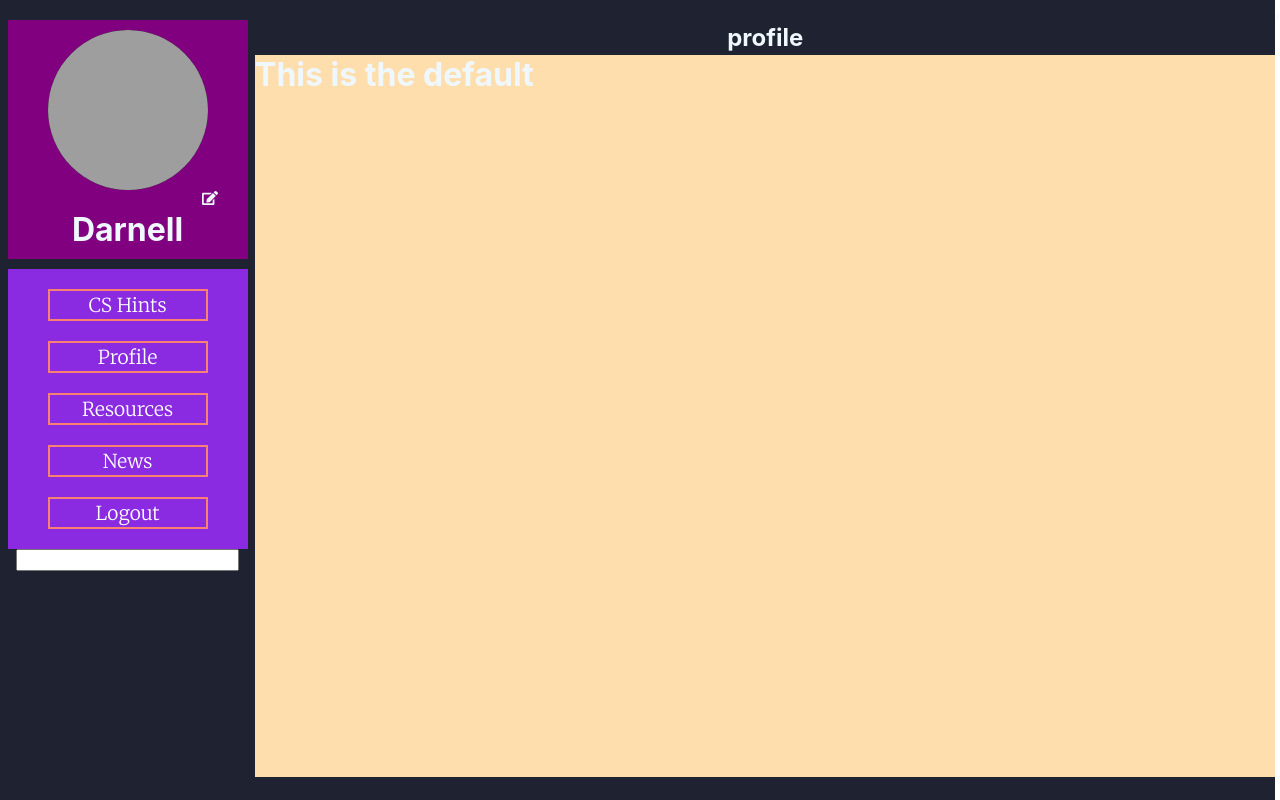
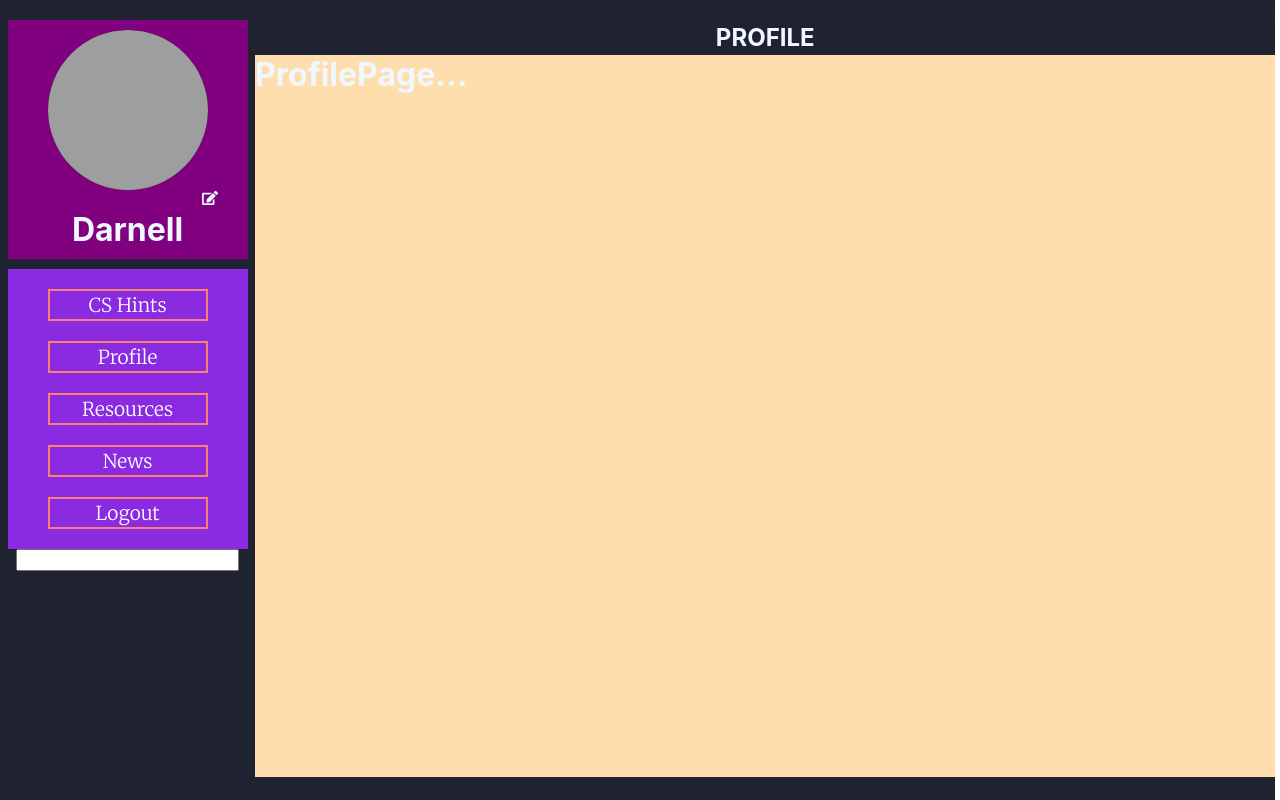
Before and after one commit to rightbrainpapi/cs_hints, a React (Create React App) app: page / in a window 1280 px wide. Built offline with nearby package versions, Linux system fonts and the light colour scheme; grey boxes are pictures that could not be loaded.

Commit message:
adding the updated switch statement

```diff
--- a/src/cs_hints/CsHInts.js
+++ b/src/cs_hints/CsHInts.js
@@ -82,11 +82,15 @@ class CsHints extends Component {
 					<input onChange={this.handleChange.bind(this)}></input>
 				</div>
 				<div className="displaySec">
-					<h2>{this.state.page}</h2>
-					<Page
-						changePage={this.changePage.bind(this)}
-						selectedPage={this.state.page}
-					/>
+					<h2>
+						{
+							//Check if message failed
+							this.state.page.toUpperCase() === "LOGOUT"
+								? "Profile".toUpperCase()
+								: this.state.page.toUpperCase()
+						}
+					</h2>
+					<Page selectedPage={this.state.page} />
 				</div>
 			</div>
 		);
--- a/src/cs_hints/components/Page.jsx
+++ b/src/cs_hints/components/Page.jsx
@@ -1,5 +1,13 @@
 import React, { Component } from "react";
 import "./styles/Page.css";
+
+function CsHintsPage(props) {
+	return <h1>Cs HInts Page...</h1>;
+}
+
+function ProfilePage(props) {
+	return <h1>ProfilePage...</h1>;
+}
 
 function ResourcePage(props) {
 	return <h1>Resources...</h1>;
@@ -9,23 +17,22 @@ function NewsPage(props) {
 	return <h1>News...</h1>;
 }
 
-function ProfilePage(props) {
-	return <h1>ProfilePage...</h1>;
-}
-
 class Page extends Component {
 	render() {
 		function SwitchPage(props) {
 			const selectedPage = props.selectedPage;
-			switch (selectedPage) {
-				case "Resources" || "resources":
+			switch (selectedPage.toLowerCase()) {
+				case "cs hints":
+					return <CsHintsPage />;
+				case "profile":
+					return <ProfilePage />;
+				case "resources":
 					return <ResourcePage />;
-				case "News" || "news":
+				case "news":
 					return <NewsPage />;
-				case "Profile" || "profile":
+				default:
+					//The logout butoon was pressed
 					return <ProfilePage />;
-				default:
-					return <h1>This is the default</h1>;
 			}
 		}
 
```
